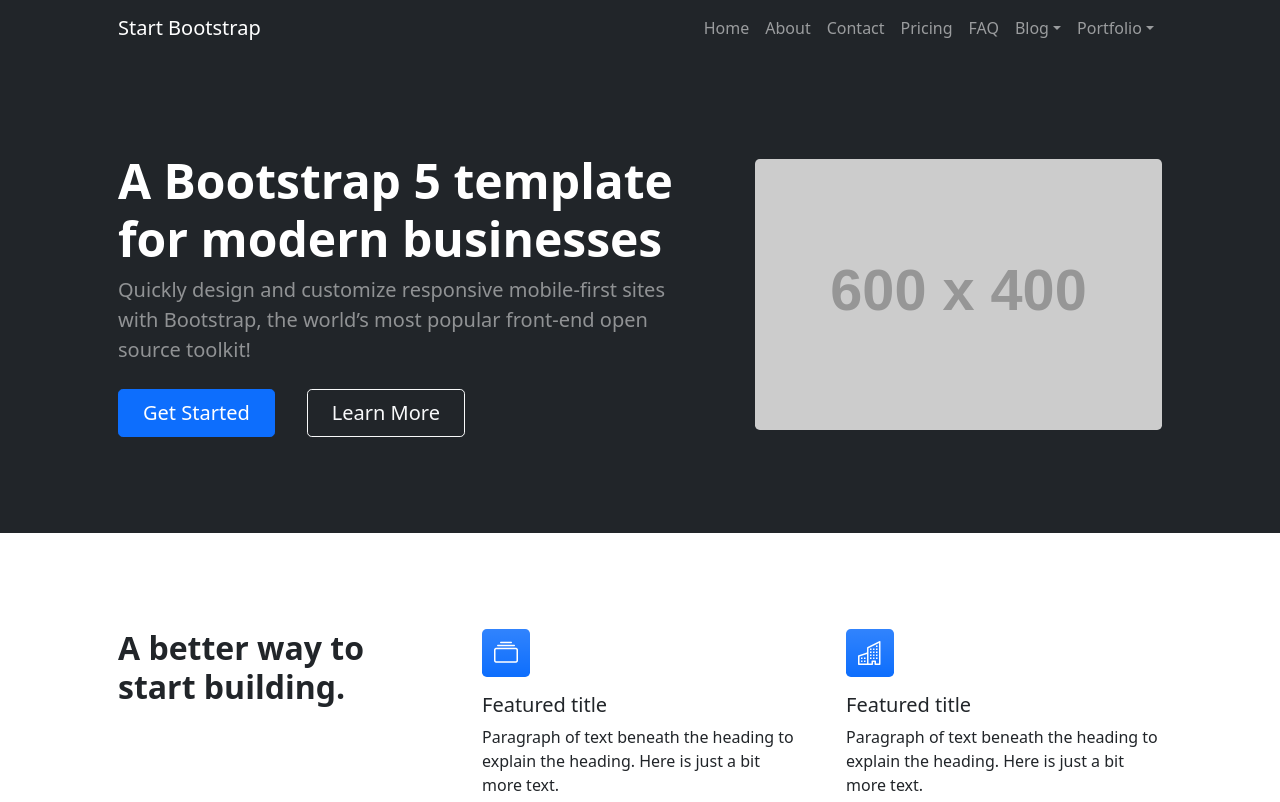
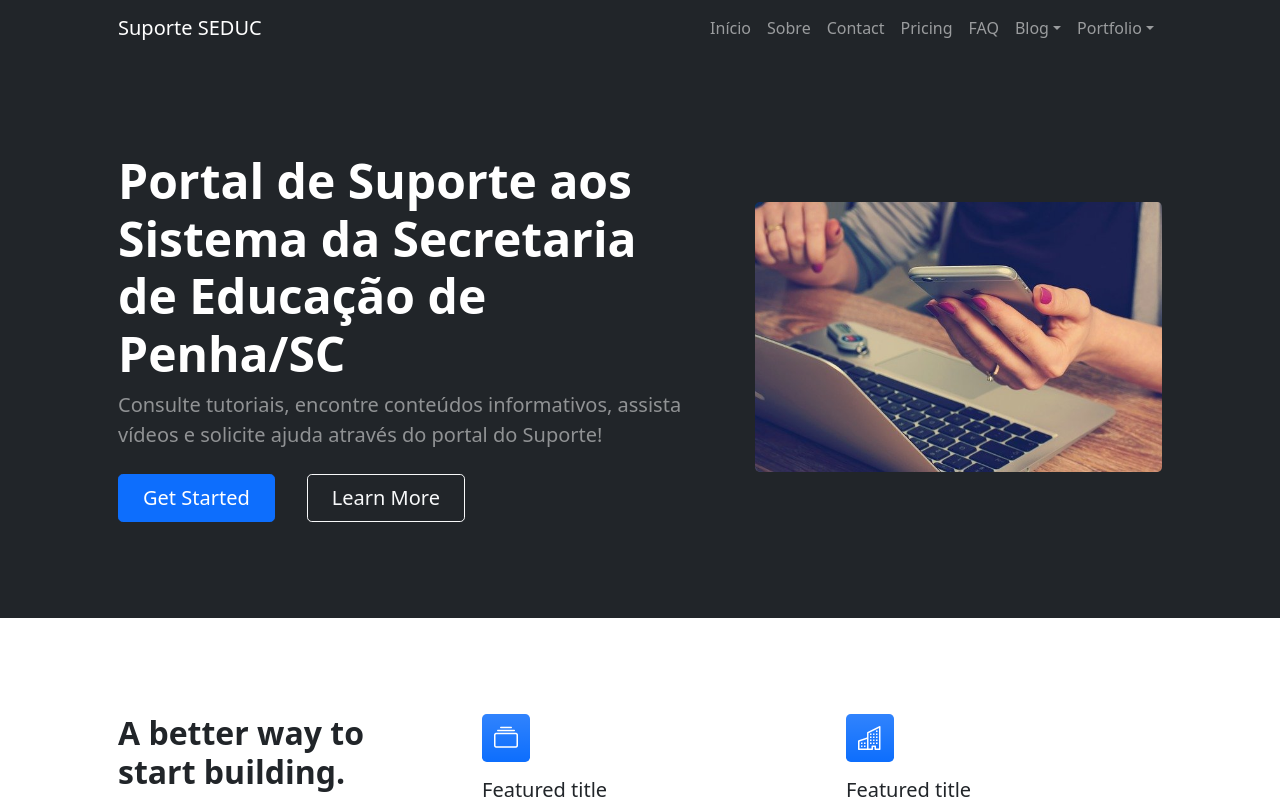
Before and after one commit to jeandrei/suporteseduc, a PHP site: page /suporteseduc/index.php in a window 1280 px wide. Shown: the top 802 px of the page. Run offline with PHP 8.4, Linux system fonts and the light colour scheme; grey boxes labelled with a size stand in for pictures from a placeholder-image service; some libraries are stand-ins or nearby versions.

Commit message:
inicio home

```diff
--- a/suporteseduc/header.php
+++ b/suporteseduc/header.php
@@ -4,15 +4,15 @@
         <div class="row gx-5 align-items-center justify-content-center">
             <div class="col-lg-8 col-xl-7 col-xxl-6">
                 <div class="my-5 text-center text-xl-start">
-                    <h1 class="display-5 fw-bolder text-white mb-2">A Bootstrap 5 template for modern businesses</h1>
-                    <p class="lead fw-normal text-white-50 mb-4">Quickly design and customize responsive mobile-first sites with Bootstrap, the world’s most popular front-end open source toolkit!</p>
+                    <h1 class="display-5 fw-bolder text-white mb-2">Portal de Suporte aos Sistema da Secretaria de Educação de Penha/SC</h1>
+                    <p class="lead fw-normal text-white-50 mb-4">Consulte tutoriais, encontre conteúdos informativos, assista vídeos e solicite ajuda através do portal do Suporte!</p>
                     <div class="d-grid gap-3 d-sm-flex justify-content-sm-center justify-content-xl-start">
                         <a class="btn btn-primary btn-lg px-4 me-sm-3" href="#features">Get Started</a>
                         <a class="btn btn-outline-light btn-lg px-4" href="#!">Learn More</a>
                     </div>
                 </div>
             </div>
-            <div class="col-xl-5 col-xxl-6 d-none d-xl-block text-center"><img class="img-fluid rounded-3 my-5" src="https://dummyimage.com/600x400/343a40/6c757d" alt="..." /></div>
+            <div class="col-xl-5 col-xxl-6 d-none d-xl-block text-center"><img class="img-fluid rounded-3 my-5" src="img/home/main_home.jpg" alt="..." /></div>
         </div>
     </div>
 </header>
--- a/suporteseduc/menu.php
+++ b/suporteseduc/menu.php
@@ -3,12 +3,12 @@
 		<!-- Navigation-->
 		<nav class="navbar navbar-expand-lg navbar-dark bg-dark">
 					<div class="container px-5">
-						<a class="navbar-brand" href="index.html">Start Bootstrap</a>
+						<a class="navbar-brand" href="index.php">Suporte SEDUC</a>
 						<button class="navbar-toggler" type="button" data-bs-toggle="collapse" data-bs-target="#navbarSupportedContent" aria-controls="navbarSupportedContent" aria-expanded="false" aria-label="Toggle navigation"><span class="navbar-toggler-icon"></span></button>
 						<div class="collapse navbar-collapse" id="navbarSupportedContent">
 							<ul class="navbar-nav ms-auto mb-2 mb-lg-0">
-								<li class="nav-item"><a class="nav-link" href="index.php">Home</a></li>
-								<li class="nav-item"><a class="nav-link" href="index.php?p=about">About</a></li>
+								<li class="nav-item"><a class="nav-link" href="index.php">Início</a></li>
+								<li class="nav-item"><a class="nav-link" href="index.php?p=about">Sobre</a></li>
 								<li class="nav-item"><a class="nav-link" href="contact.html">Contact</a></li>
 								<li class="nav-item"><a class="nav-link" href="pricing.html">Pricing</a></li>
 								<li class="nav-item"><a class="nav-link" href="faq.html">FAQ</a></li>
```
Also changed, not shown: suporteseduc/img/home/home2.jpg.jpg (added), suporteseduc/img/home/main_home.jpg (added).
